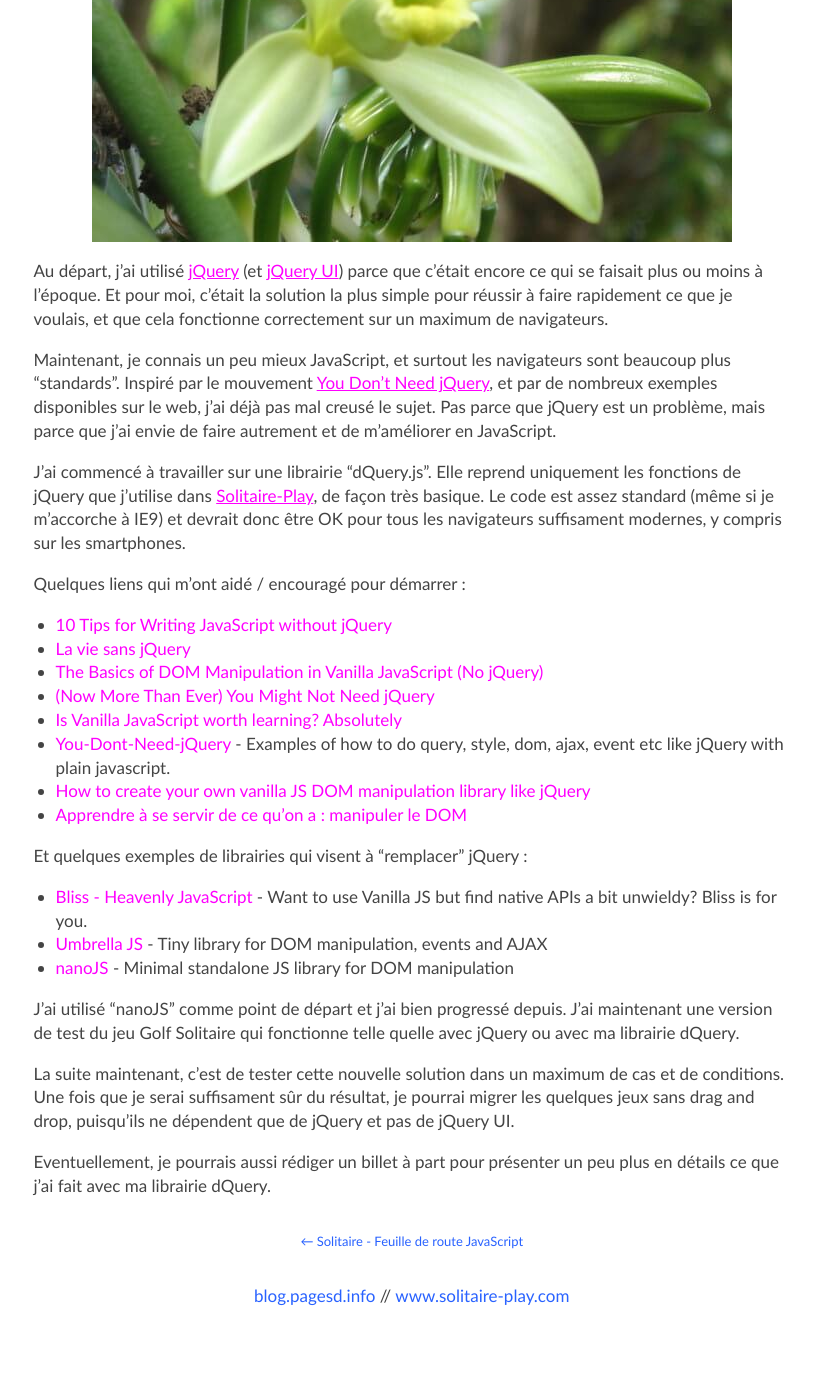
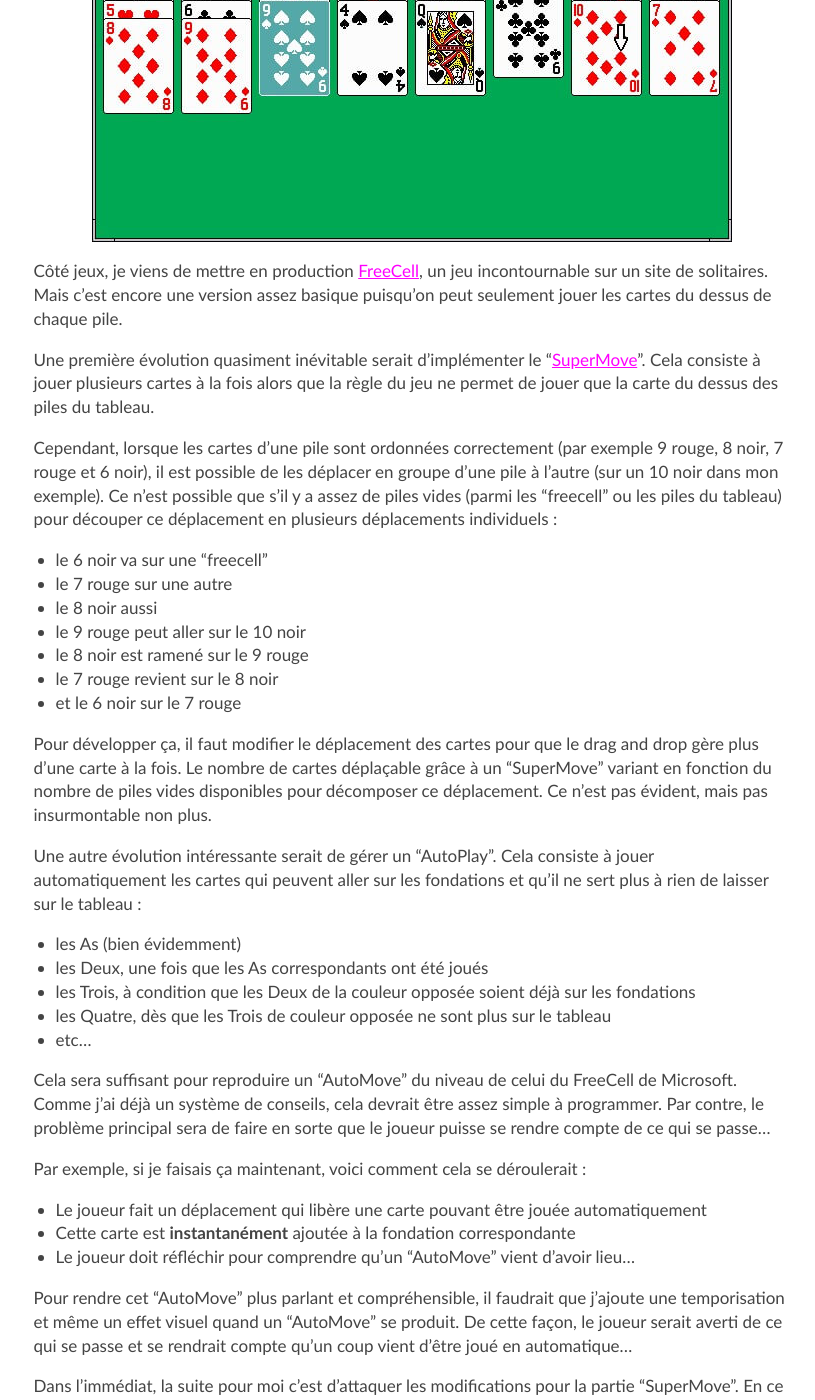
Before and after one commit to michelc/blog2, a Jekyll site: the page built from index.md, in a window 1280 px wide and 1400 px high, scrolled down 584 px. Shown: the whole window, without its empty margins (9-824 px from the left). Built offline with Jekyll 4.4.1, drawn with Linux system fonts in a browser that asks for light colours; before the commit the page ends 1934 px from its top, so only the background shows below that; some of the changed text lies outside the part shown.

Commit message:
Ajout billet "Solitaire - Améliorer FreeCell".

```diff
--- /dev/null
+++ b/_posts/2019-04-01-solitaire-ameliorer-freecell.md
@@ -0,0 +1,80 @@
+---
+date: 2019-04-01 13:34:26
+layout: post
+tags: javascript
+title: "Solitaire - Améliorer FreeCell"
+---
+
+Ce billet fait partie d'une série consacrée au travail en cours sur mon site de
+solitaires et aux évolutions que je souhaite y apporter :
+
+1. [Introduction]({% post_url 2019-03-23-solitaire-feuille-route-javascript %})
+2. [Passer de jQuery à Vanilla JS]({% post_url 2019-03-27-solitaire-passer-jquery-vanilla-js %})
+3. [Améliorer FreeCell]({% post_url 2019-03-30-solitaire-ameliorer-freecell %})
+4. Drag & drop sans jQuery UI
+
+![microsoft-freecell](/public/2019/freecell.jpg "Microsoft FreeCell - Windows 3.1")
+
+Côté jeux, je viens de mettre en production
+[FreeCell](https://www.solitaire-play.com/freecell/), un jeu incontournable sur
+un site de solitaires. Mais c'est encore une version assez basique puisqu'on
+peut seulement jouer les cartes du dessus de chaque pile.
+
+Une première évolution quasiment inévitable serait d'implémenter le
+"[SuperMove](http://www.solitairelaboratory.com/fcfaq.html#Supermove)". Cela
+consiste à jouer plusieurs cartes à la fois alors que la règle du jeu ne permet
+de jouer que la carte du dessus des piles du tableau.
+
+Cependant, lorsque les cartes d'une pile sont ordonnées correctement (par
+exemple 9 rouge, 8 noir, 7 rouge et 6 noir), il est possible de les déplacer en
+groupe d'une pile à l'autre (sur un 10 noir dans mon exemple). Ce n'est possible
+que s'il y a assez de piles vides (parmi les "freecell" ou les piles du tableau)
+pour découper ce déplacement en plusieurs déplacements individuels :
+
+* le 6 noir va sur une "freecell"
+* le 7 rouge sur une autre
+* le 8 noir aussi
+* le 9 rouge peut aller sur le 10 noir
+* le 8 noir est ramené sur le 9 rouge
+* le 7 rouge revient sur le 8 noir
+* et le 6 noir sur le 7 rouge
+
+Pour développer ça, il faut modifier le déplacement des cartes pour que le drag
+and drop gère plus d'une carte à la fois. Le nombre de cartes déplaçable grâce à
+un "SuperMove" variant en fonction du nombre de piles vides disponibles pour
+décomposer ce déplacement. Ce n'est pas évident, mais pas insurmontable non
+plus.
+
+Une autre évolution intéressante serait de gérer un "AutoPlay". Cela consiste à
+jouer automatiquement les cartes qui peuvent aller sur les fondations et qu'il
+ne sert plus à rien de laisser sur le tableau :
+
+* les As (bien évidemment)
+* les Deux, une fois que les As correspondants ont été joués
+* les Trois, à condition que les Deux de la couleur opposée soient déjà sur les
+  fondations
+* les Quatre, dès que les Trois de couleur opposée ne sont plus sur le tableau
+* etc...
+
+Cela sera suffisant pour reproduire un "AutoMove" du niveau de celui du FreeCell
+de Microsoft. Comme j'ai déjà un système de conseils, cela devrait être assez
+simple à programmer. Par contre, le problème principal sera de faire en sorte
+que le joueur puisse se rendre compte de ce qui se passe...
+
+Par exemple, si je faisais ça maintenant, voici comment cela se déroulerait :
+
+* Le joueur fait un déplacement qui libère une carte pouvant être jouée
+  automatiquement
+* Cette carte est __instantanément__ ajoutée à la fondation correspondante
+* Le joueur doit réfléchir pour comprendre qu'un "AutoMove" vient d'avoir
+  lieu...
+
+Pour rendre cet "AutoMove" plus parlant et compréhensible, il faudrait que
+j'ajoute une temporisation et même un effet visuel quand un "AutoMove" se
+produit. De cette façon, le joueur serait averti de ce qui se passe et se
+rendrait compte qu'un coup vient d'être joué en automatique...
+
+Dans l'immédiat, la suite pour moi c'est d'attaquer les modifications pour la
+partie "SuperMove". En ce qui concerne le côté "AutoMove", cela devra attendre
+un peu. Il faudrait que je commence par creuser du côté des "effets spéciaux" et
+des animations en JavaScript et CSS avant d'aller plus loin.
```
Also changed, not shown: _posts/2019-03-23-solitaire-feuille-route-javascript.md (+1 -1 lines), _posts/2019-03-27-solitaire-passer-jquery-vanilla-js.md (+1 -1 lines), public/2019/freecell.jpg (added).
